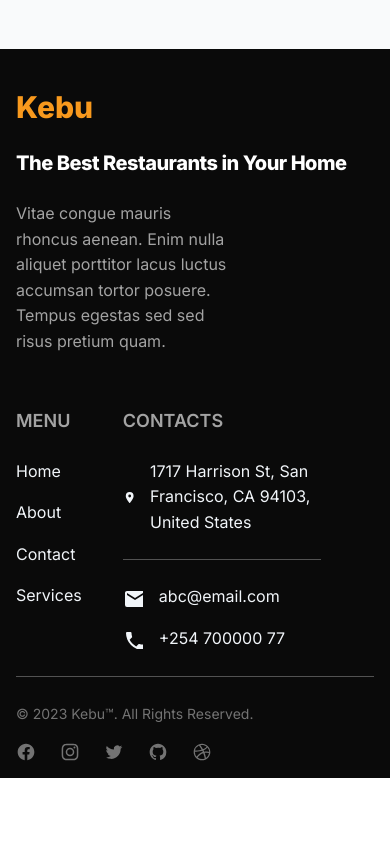
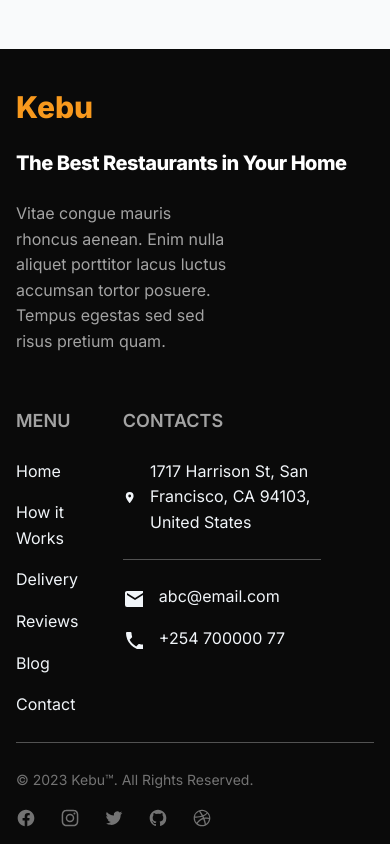
Before and after one commit to eugenewere/landing, a Vue app: page / in a window 390 px wide. Shown: the part 9002-9846 px from the top of the page. Before the commit the page ends 9780 px from the top, so only its background shows below. Built offline with nearby package versions, Linux system fonts and the light colour scheme.

Commit message:
fix a nav bug

```diff
--- a/package.json
+++ b/package.json
@@ -19,6 +19,7 @@
   "devDependencies": {
     "@rushstack/eslint-patch": "^1.3.3",
     "@tsconfig/node18": "^18.2.2",
+    "@types/node": "^20.10.1",
     "@vitejs/plugin-vue": "^4.4.0",
     "@vue/eslint-config-prettier": "^8.0.0",
     "@vue/eslint-config-typescript": "^12.0.0",
--- a/src/components/Footer/Footer.vue
+++ b/src/components/Footer/Footer.vue
@@ -19,16 +19,22 @@
             <h2 class="mb-6 text-lg font-semibold uppercase text-neutral-400">Menu</h2>
             <ul class="text-gray-600 dark:text-gray-400">
               <li class="mb-4">
-                <a href="#" class=" text-slate-100 hover:text-kebu-400 text-base">Home</a>
+                <a href="#home" class=" text-slate-100 hover:text-kebu-400 text-base">Home</a>
               </li>
               <li class="mb-4">
-                <a href="#" class=" text-slate-100 hover:text-kebu-400 text-base">About</a>
+                <a href="#about" class=" text-slate-100 hover:text-kebu-400 text-base">How it Works</a>
               </li>
               <li class="mb-4">
-                <a href="#" class=" text-slate-100 hover:text-kebu-400 text-base">Contact</a>
+                <a href="#delivery" class=" text-slate-100 hover:text-kebu-400 text-base">Delivery</a>
+              </li>
+              <li class="mb-4">
+                <a href="#reviews" class=" text-slate-100 hover:text-kebu-400 text-base">Reviews</a>
+              </li>
+              <li class="mb-4">
+                <a href="#blog" class=" text-slate-100 hover:text-kebu-400 text-base">Blog</a>
               </li>
               <li>
-                <a href="#" class=" text-slate-100 hover:text-kebu-400 text-base">Services</a>
+                <a href="#contact" class=" text-slate-100 hover:text-kebu-400 text-base">Contact</a>
               </li>
             </ul>
           </div>
--- a/src/components/Hero/Hero.vue
+++ b/src/components/Hero/Hero.vue
@@ -1,5 +1,5 @@
 <template>
-  <section class="bg-custom-image  h-[90vh] flex items-center justify-center">
+  <section class="bg-custom-image  h-[90vh] flex items-center justify-center" id="home">
     <div class="grid max-w-screen-xl px-4 py-8 mx-auto my-auto lg:gap-8 xl:gap-0 lg:py-16 lg:grid-cols-12">
       <div class="mr-auto place-self-center lg:col-span-7">
         <h1 class="max-w-2xl mb-4 text-5xl font-extrabold sm:text-center md:text-left tracking-tight leading-none md:text-5xl xl:text-6xl dark:text-white">
--- a/src/components/Menu/NavBar.vue
+++ b/src/components/Menu/NavBar.vue
@@ -1,6 +1,7 @@
 <script setup lang="ts">
 import {initDropdowns} from "flowbite";
-import {onMounted} from "vue";
+import {onMounted, type Ref, ref} from "vue";
+const nav_item: Ref<number> = ref(0)
 
 onMounted(() => {
   initDropdowns();
@@ -26,22 +27,22 @@ onMounted(() => {
       <div class="items-center justify-between hidden w-full md:flex md:w-auto md:order-1" id="navbar-cta">
         <ul class="flex flex-col font-medium p-4 md:p-0 mt-4 border border-gray-100 rounded-lg bg-gray-50 md:space-x-8 rtl:space-x-reverse md:flex-row md:mt-0 md:border-0  md:bg-transparent dark:bg-gray-800 md:dark:bg-gray-900 dark:border-gray-700">
           <li>
-            <a href="#" class="nav_link" aria-current="page">Home</a>
+            <a href="#home" @click="nav_item = 0" class="nav_link" :class="nav_item === 0 ? 'text-kebu-500' : 'text-gray-900'" aria-current="page">Home</a>
           </li>
           <li>
-            <a href="#about" class="nav_link">How it Works</a>
+            <a href="#about" @click="nav_item = 1" class="nav_link" :class="nav_item === 1 ? 'text-kebu-500' : 'text-gray-900'">How it Works</a>
           </li>
           <li>
-            <a href="#delivery" class="nav_link">Delivery</a>
+            <a href="#delivery" @click="nav_item = 2" class="nav_link" :class="nav_item === 2 ? 'text-kebu-500' : 'text-gray-900'">Delivery</a>
           </li>
           <li>
-            <a href="#reviews" class="nav_link">Reviews</a>
+            <a href="#reviews" @click="nav_item = 3" class="nav_link" :class="nav_item === 3 ? 'text-kebu-500' : 'text-gray-900'">Reviews</a>
           </li>
           <li>
-            <a href="#blog" class="nav_link">Blog</a>
+            <a href="#blog" @click="nav_item = 4" class="nav_link" :class="nav_item === 4 ? 'text-kebu-500' : 'text-gray-900'">Blog</a>
           </li>
           <li>
-            <a href="#contact" class="nav_link">Contact</a>
+            <a href="#contact" @click="nav_item = 5 " class="nav_link" :class="nav_item === 5 ? 'text-kebu-500' : 'text-gray-900'">Contact</a>
           </li>
         </ul>
       </div>
@@ -49,8 +50,9 @@ onMounted(() => {
   </nav>
 </template>
 
+
 <style scoped>
 .nav_link{
-  @apply block py-2 px-3 md:p-0 text-gray-900 rounded hover:text-kebu-500 hover:bg-kebu-100 md:hover:bg-transparent  md:hover:text-kebu-500 md:dark:hover:text-kebu-500 dark:text-white dark:hover:bg-gray-700 dark:hover:text-white md:dark:hover:bg-transparent dark:border-gray-700
+  @apply block py-2 px-3 md:p-0  rounded hover:text-kebu-500 focus:text-kebu-500 [&.active]:text-kebu-500 hover:bg-kebu-100 md:hover:bg-transparent  md:hover:text-kebu-500 md:dark:hover:text-kebu-500 dark:text-white dark:hover:bg-gray-700 dark:hover:text-white md:dark:hover:bg-transparent dark:border-gray-700
 }
 </style>
```
Also changed, not shown: 1 other file (tests, documents, lock files or other folders).
